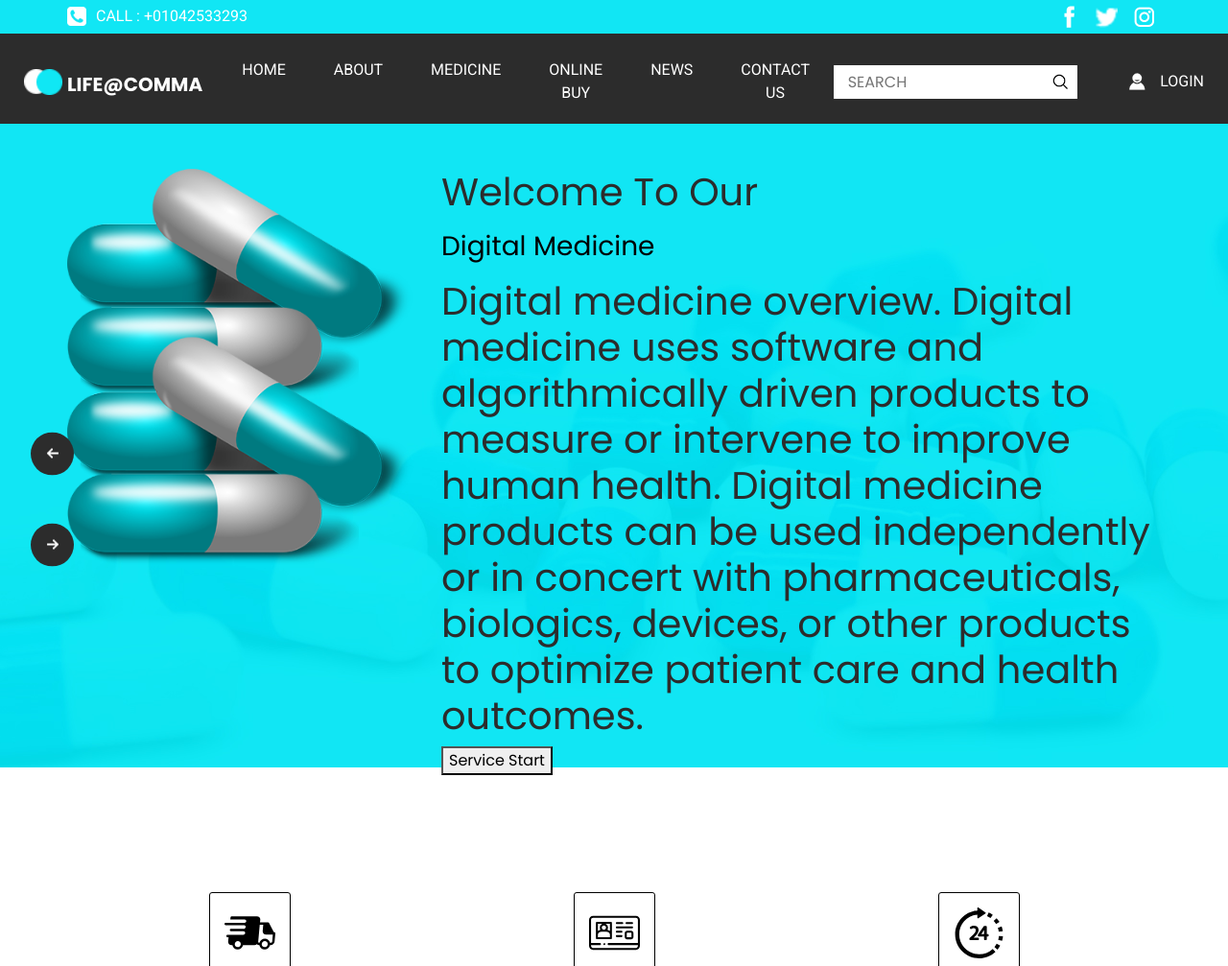
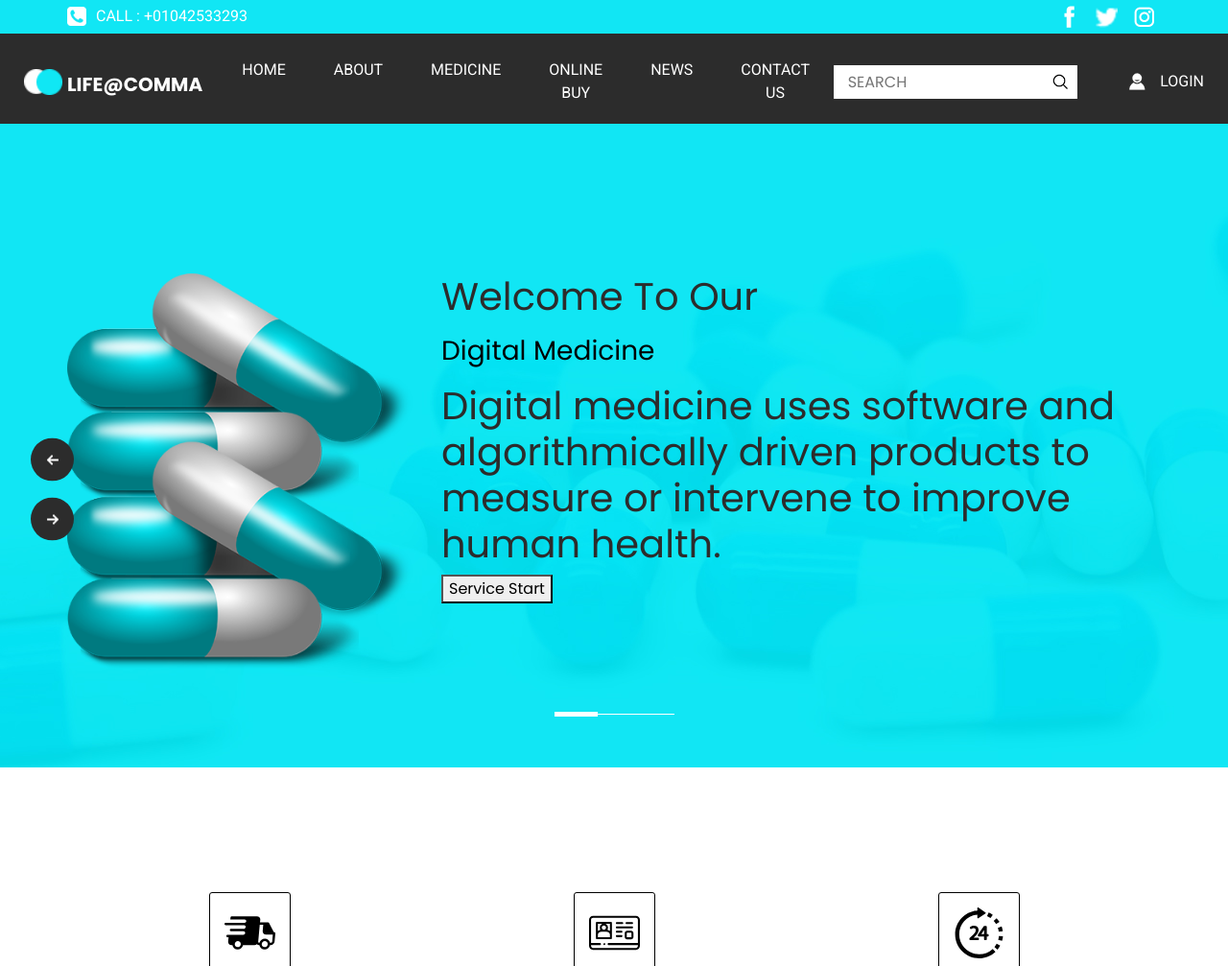
Before and after one commit to manutd5346/Test, a FastAPI app: page / in a window 1280 px wide. Shown: the top 1007 px of the page at 96% size. Run offline with FastAPI, Linux system fonts and the light colour scheme; some libraries are stand-ins or nearby versions; some web fonts are replaced.

Commit message:
Update index.html

```diff
--- a/templates/index.html
+++ b/templates/index.html
@@ -139,7 +139,7 @@
                       </p>
                     </h1>
                     <h1>
-                      Digital medicine overview. Digital medicine uses software and algorithmically driven products to measure or intervene to improve human health. Digital medicine products can be used independently or in concert with pharmaceuticals, biologics, devices, or other products to optimize patient care and health outcomes.
+                      Digital medicine uses software and algorithmically driven products to measure or intervene to improve human health.
                     </h1>
                     <div>
                       <form action="/Questions/" method="GET">
```
